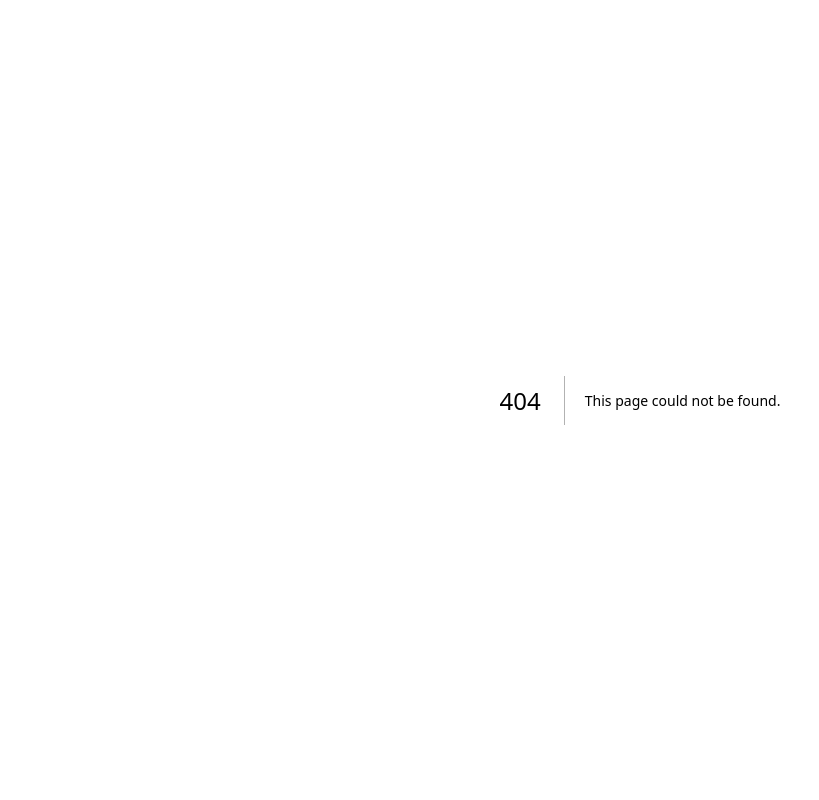
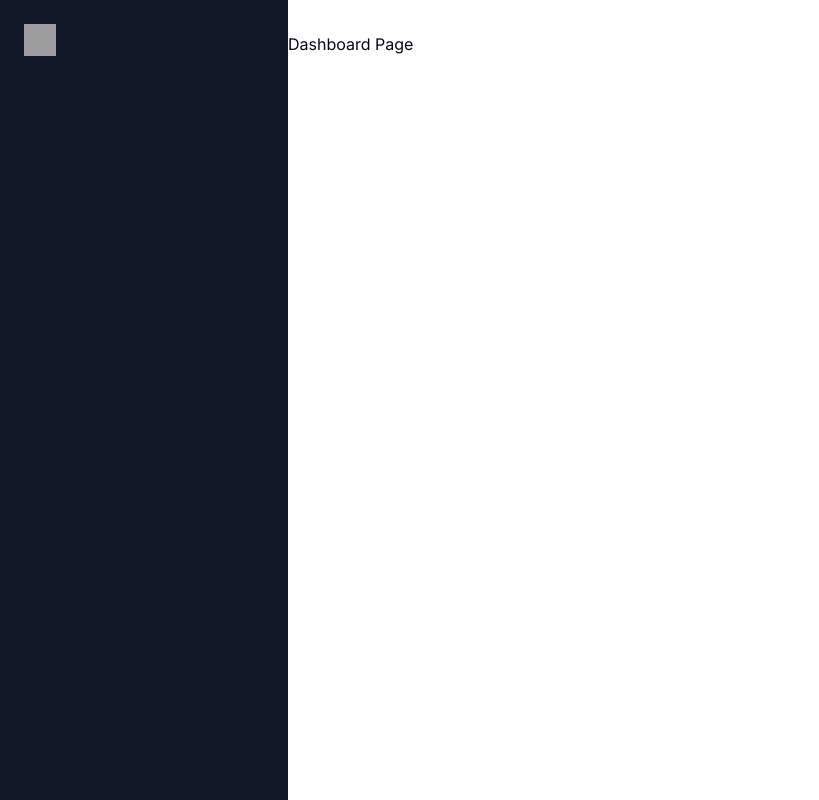
Before and after one commit to spsanchore13/next-js-ai-saas, a Next.js app: page /dashboard in a window 1280 px wide. Before the commit this address had no page. Shown: the whole page, without its empty margins (0-819 px from the left). Built offline with nearby package versions, Linux system fonts and the light colour scheme; grey boxes are pictures that could not be loaded.

Commit message:
clerk auth added

```diff
--- /dev/null
+++ b/app/(auth)/(routes)/sign-in/[[...sign-in]]/page.tsx
@@ -0,0 +1,5 @@
+import { SignIn } from "@clerk/nextjs";
+
+export default function Page() {
+  return <SignIn />;
+}
--- /dev/null
+++ b/app/(auth)/(routes)/sign-up/[[...sign-up]]/page.tsx
@@ -0,0 +1,5 @@
+import { SignUp } from "@clerk/nextjs";
+
+export default function Page() {
+  return <SignUp />;
+}
--- /dev/null
+++ b/app/(auth)/layout.tsx
@@ -0,0 +1,7 @@
+const AuthLayout = ({ children }: { children: React.ReactNode }) => {
+  return (
+    <div className="flex items-center justify-center h-full">{children}</div>
+  );
+};
+
+export default AuthLayout;
--- /dev/null
+++ b/app/(dashboard)/(routes)/dashboard/page.tsx
@@ -0,0 +1,12 @@
+import { Button } from "@/components/ui/button";
+import { UserButton } from "@clerk/nextjs";
+
+const DashboardPage = () => {
+  return (
+    <div>
+      <p>Dashboard Page</p>
+    </div>
+  );
+};
+
+export default DashboardPage;
--- /dev/null
+++ b/app/(dashboard)/layout.tsx
@@ -0,0 +1,18 @@
+import Navbar from "@/components/navbar";
+import Sidebar from "@/components/sidebar";
+
+const DashboardLayout = ({ children }: { children: React.ReactNode }) => {
+  return (
+    <div className="h-full relative">
+      <div className="hidden h-full md:flex md:w-72 md:flex-col md:fixed md:inset-y-0 z-[80] bg-gray-900">
+        <Sidebar />
+      </div>
+      <main className="md:pl-72">
+        <Navbar />
+        {children}
+      </main>
+    </div>
+  );
+};
+
+export default DashboardLayout;
--- /dev/null
+++ b/app/(landing)/page.tsx
@@ -0,0 +1,20 @@
+import { Button } from "@/components/ui/button";
+import Link from "next/link";
+
+const LandingPage = () => {
+  return (
+    <div>
+      Click Me (Unprotected)
+      <div>
+        <Link href="/sign-in">
+          <Button>Login</Button>
+        </Link>
+        <Link href="/sign-up">
+          <Button>Register</Button>
+        </Link>
+      </div>
+    </div>
+  );
+};
+
+export default LandingPage;
--- a/app/layout.tsx
+++ b/app/layout.tsx
@@ -3,6 +3,7 @@ import type { Metadata } from "next";
 import { Inter } from "next/font/google";
 
 const inter = Inter({ subsets: ["latin"] });
+import { ClerkProvider } from "@clerk/nextjs";
 
 export const metadata: Metadata = {
   title: "Genius",
@@ -15,8 +16,10 @@ export default function RootLayout({
   children: React.ReactNode;
 }) {
   return (
-    <html lang="en">
-      <body className={inter.className}>{children}</body>
-    </html>
+    <ClerkProvider>
+      <html lang="en">
+        <body className={inter.className}>{children}</body>
+      </html>
+    </ClerkProvider>
   );
 }
--- a/app/page.tsx
+++ /dev/null
@@ -1,9 +0,0 @@
-import { Button } from "@/components/ui/button";
-
-export default function Home() {
-  return (
-    <Button variant="outline" size="lg">
-      Click Me
-    </Button>
-  );
-}
--- /dev/null
+++ b/components/navbar.tsx
@@ -0,0 +1,18 @@
+import { Menu } from "lucide-react";
+import { Button } from "@/components/ui/button";
+import { UserButton } from "@clerk/nextjs";
+
+const Navbar = () => {
+  return (
+    <div className="flex items-center p-4">
+      <Button variant="ghost" size="icon" className="md:hidden">
+        <Menu />
+      </Button>
+      <div className="flex w-full justify-end ">
+        <UserButton afterSignOutUrl="/" />
+      </div>
+    </div>
+  );
+};
+
+export default Navbar;
--- /dev/null
+++ b/components/sidebar.tsx
@@ -0,0 +1,20 @@
+"use client";
+
+import Image from "next/image";
+import Link from "next/link";
+
+const Sidebar = () => {
+  return (
+    <div className="space-y-4 py-4 flex flex-col h-full bg-[#111827] text-white">
+      <div className="px-3 py-2 flex-1">
+        <Link href="/dashboard" className="flex items-center pl-3 md-14">
+          <div className="relative w-8 h-8 mr-4">
+            <Image fill alt="logo" src="/logo.png" />
+          </div>
+        </Link>
+      </div>
+    </div>
+  );
+};
+
+export default Sidebar;
--- a/package.json
+++ b/package.json
@@ -9,6 +9,7 @@
     "lint": "next lint"
   },
   "dependencies": {
+    "@clerk/nextjs": "^4.23.0",
     "@radix-ui/react-slot": "^1.0.2",
     "@types/node": "20.4.2",
     "@types/react": "18.2.15",
```
Also changed, not shown: middleware.ts (added, +12 -0 lines), 2 other files (tests, documents, lock files or other folders).
